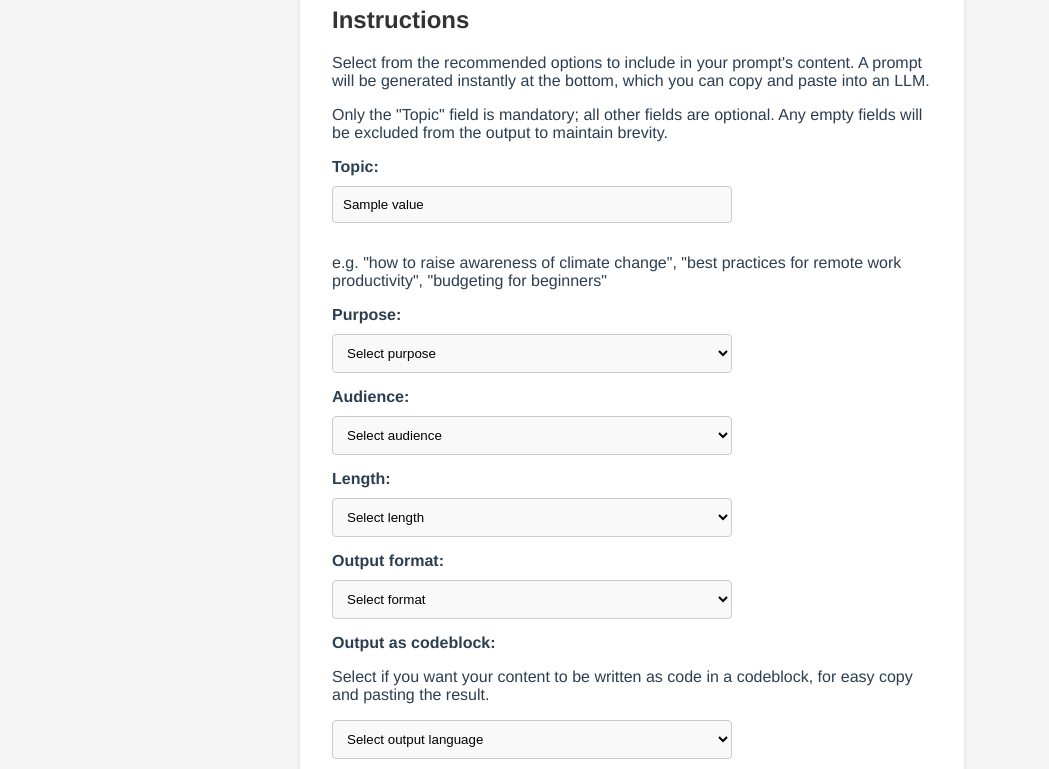
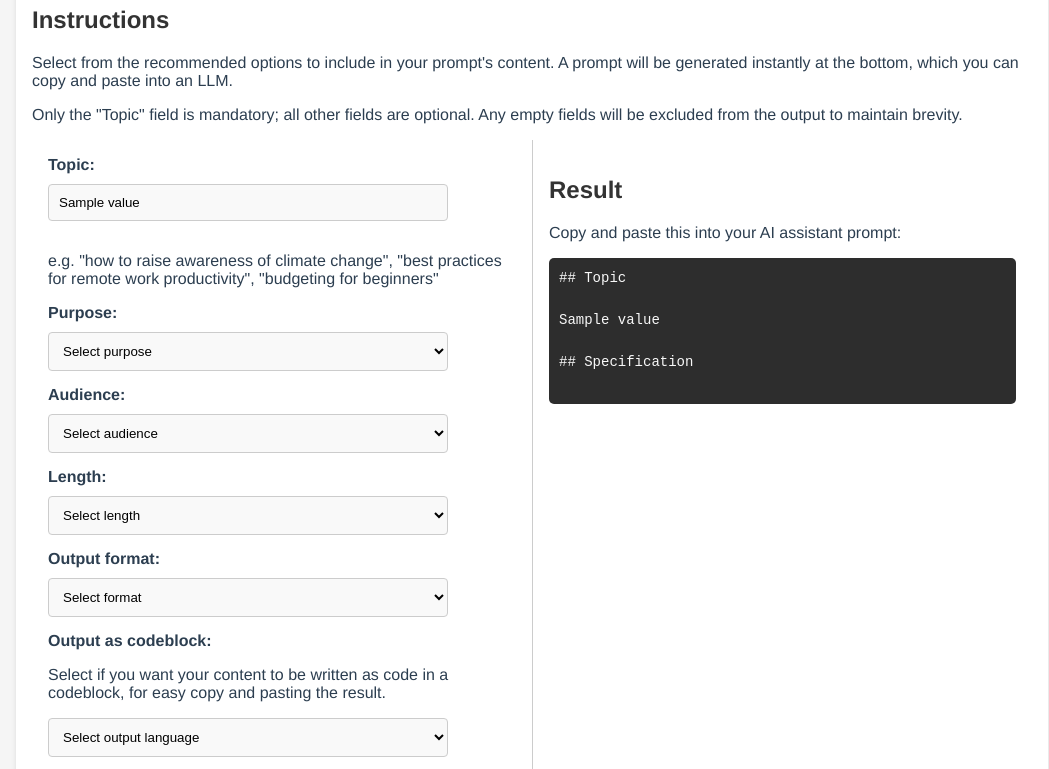
Before and after one commit to MichaelCurrin/easy-prompt, a plain HTML site: page index.html in a window 1280 px wide. Shown: the part 519-1288 px from the top of the page, without its empty margins (8-1057 px from the left). Drawn offline with nearby package versions, Linux system fonts and the light colour scheme.

Commit message:
feat: two panel view

```diff
--- a/assets/css/styles.css
+++ b/assets/css/styles.css
@@ -3,30 +3,13 @@ body {
   -webkit-font-smoothing: antialiased;
   -moz-osx-font-smoothing: grayscale;
   color: #2c3e50;
-
+  background-color: #f5f5f5;
   padding-bottom: 30px;
-}
-
-header {
-  text-align: center;
-  padding-bottom: 1.5em;
-}
-
-#app {
-  max-width: 600px;
-  margin: 0 auto;
-  padding: 0.2em 2em;
-  background-color: #fff;
-  box-shadow: 0 0 5px rgba(0, 0, 0, 0.1);
 }
 
 h2 {
   margin-bottom: 20px;
   color: #333;
-}
-
-form {
-  margin-bottom: 40px;
 }
 
 label {
@@ -63,11 +46,6 @@ button[type="submit"]:hover {
   background-color: #255c1c;
 }
 
-/* Additional custom styles for color scheme */
-body {
-  background-color: #f5f5f5;
-}
-
 pre {
   background-color: #2d2d2d;
   color: #f8f8f8;
@@ -84,3 +62,47 @@ code {
   font-size: 14px;
   color: #f8f8f8;
 }
+
+header {
+  text-align: center;
+  padding-bottom: 1.5em;
+}
+
+#app {
+  max-width: 1000px;
+  margin: 0 1em;
+  padding: 0.2em 1em;
+  background-color: #fff;
+  box-shadow: 0 0 5px rgba(0, 0, 0, 0.1);
+}
+
+.container {
+  display: flex;
+  justify-content: space-between;
+  flex-direction: row;
+}
+
+.form-container {
+  width: 50%;
+  padding: 1em;
+  box-sizing: border-box;
+}
+
+.result-container {
+  width: 50%;
+  padding: 1em;
+  box-sizing: border-box;
+  border-left: 1px solid #ccc;
+}
+
+@media (max-width: 768px) {
+  .container {
+    flex-direction: column;
+  }
+
+  .form-container,
+  .result-container {
+    width: 100%;
+    border-left: none;
+  }
+}
--- a/assets/js/main.js
+++ b/assets/js/main.js
@@ -211,8 +211,14 @@ const app = createApp({
     <div>
       <h1>Prompt Builder</h1>
       <Instructions />
-      <PromptForm :form="form" :options="options" />
-      <Result :form="form" />
+      <div class="container">
+        <div class="form-container">
+          <PromptForm :form="form" :options="options" />
+        </div>
+        <div class="result-container">
+          <Result :form="form" />
+        </div>
+      </div>
     </div>
   `
 });
```
